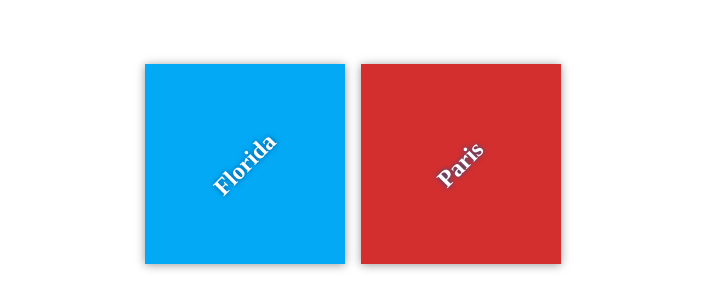
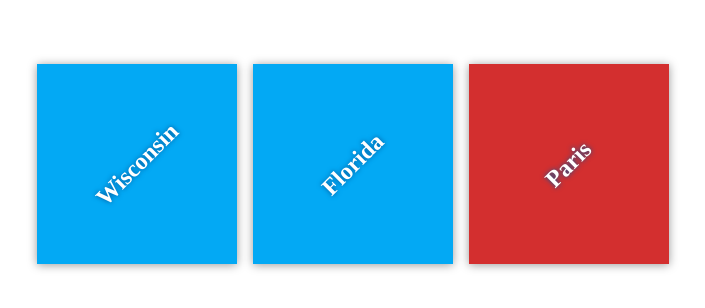
Before and after one commit to KikiZiqiWang/my_travel_plans, a plain HTML site: page index.html in a window 1280 px wide. Shown: the part 236-544 px from the top of the page, without its empty margins (287-992 px from the left). Drawn offline with Linux system fonts and the light colour scheme.

Commit message:
Add destination wisconsin

```diff
--- a/index.html
+++ b/index.html
@@ -10,6 +10,9 @@
 
     <div class="container">
         <div class="destination-container">
+            <div class="destination" id="wisconsin">
+                <h2>Wisconsin</h2>
+            </div>
             <div class="destination" id="florida">
                 <h2>Florida</h2>
             </div>
```
